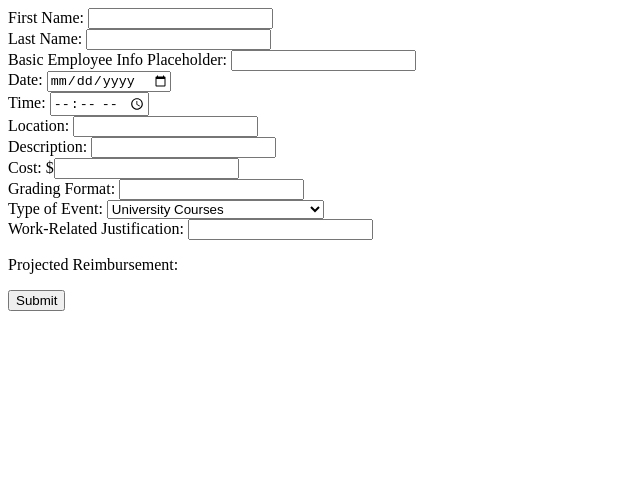
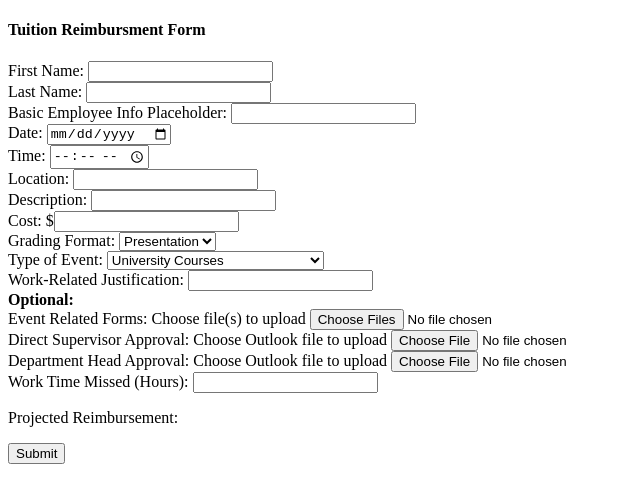
Before and after one commit to Aug27Pega-USF/BatchSource, a plain HTML site: page JS and HTML holding folder/trf_form.html in a window 1280 px wide. Shown: the whole page, without its empty margins (0-640 px from the left). Drawn offline with Linux system fonts and the light colour scheme.

Commit message:
more html/java

```diff
--- a/JS and HTML holding folder/trf_form.html
+++ b/JS and HTML holding folder/trf_form.html
@@ -7,26 +7,33 @@
 </head>
 
 <body>
+    <h4>Tuition Reimbursment Form</h4>
     <form action="trf_form" method="POST">
-        First Name: <input type="text" id="first_name">
+        First Name: <input type="text" id="first_name" pattern="[A-Za-z]+" required>
         <br />
-        Last Name: <input type="text" id="last_name" />
+        Last Name: <input type="text" id="last_name" pattern="[A-Za-z]+" required />
         <br />
-        Basic Employee Info Placeholder: <input type="text" id="employee_info" />
+        Basic Employee Info Placeholder: <input type="text" id="employee_info" required/>
         <br />
         Date: <input type="date" id="date" min="today" required />
         <br />
-        Time: <input type="time" id="time" />
+        Time: <input type="time" id="time" required/>
         <br />
-        Location: <input type="text" id="location" />
+        Location: <input type="text" id="location" required/>
         <br />
-        Description: <input type="text" id="description" />
+        Description: <input type="text" id="description" required/>
         <br />
-        Cost: $<input type="number" id="cost" min="0.00" step="0.01" />
+        Cost: $<input type="number" id="cost" min="0.00" step="0.01" required />
         <br />
-        Grading Format: <input type="text" id="grading_format" />
-        <br />
-        Type of Event: <select id="event_type">
+        Grading Format: <select id="grading_format" required>
+            <option value="Presentation">Presentation</option>
+            <option value="Pass/Fail">Pass/Fail</option>
+            <option value="Percentage">Percentage</option>
+            <option value="Letter Grade">Letter Grade</option>
+        </select>
+        <br>
+        <p id="passing_grade" style="display:none;"></p>
+        Type of Event: <select id="event_type" required>
             <option value="university_courses">University Courses</option>
             <option value="seminars">Seminars</option>
             <option value="cp_classes">Certification Preparation Classes</option>
@@ -35,8 +42,25 @@
             <option value="other">Other</option>
         </select>
         <br />
-        Work-Related Justification: <input type="text" id="justification" />
+        Work-Related Justification: <input type="text" id="justification" required/>
         <br />
+        <strong>Optional:</strong>
+        <div>
+                Event Related Forms:
+                <label for="file">Choose file(s) to upload</label>
+                <input type="file" id="file" name="file" accept= ".pdf, .png, .jpeg, .txt, .doc" multiple>
+        </div>
+        <div>
+                Direct Supervisor Approval:
+                <label for="file">Choose Outlook file to upload</label>
+                <input type="file" id="file" name="file" accept= ".msg">
+        </div>
+        <div>
+                Department Head Approval:
+                <label for="file">Choose Outlook file to upload</label>
+                <input type="file" id="file" name="file" accept= ".msg">
+        </div>
+        Work Time Missed (Hours): <input type="number" id="work_missed" min="0." step="1">
         <p id=projected_reimbursment>Projected Reimbursement: </p>
         <input type="submit" value="Submit" />
     </form>
--- a/JS and HTML holding folder/trf_form.js
+++ b/JS and HTML holding folder/trf_form.js
@@ -24,6 +24,20 @@ function pr_calculation(){
     }
 }
 
+function passing_grade(){
+    let g_format = document.getElementById("grading_format").value;
+    if(g_format=="Percentage"){
+        document.getElementById("passing_grade").innerHTML="Passing Grade (%): <input type=\"number\"  id=\"percentage_pass\" min=\"0\" step=\"1\" required/>";
+        document.getElementById("passing_grade").style.display="block"
+    }else if(g_format=="Letter Grade"){
+        document.getElementById("passing_grade").innerHTML="Passing Grade: <select id=\"letter_pass\" required><option value=\"A+\">A+</option><option value=\"A\">A</option><option value=\"A-\">A-</option><option value=\"B+\">B+</option><option value=\"B\">B</option><option value=\"B-\">B-</option><option value=\"C+\">C+</option><option value=\"C\">C</option><option value=\"C-\">C-</option><option value=\"D+\">D+</option><option value=\"D\">D</option><option value=\"D-\">D-</option></select>";
+        document.getElementById("passing_grade").style.display="block"
+    }else{
+        document.getElementById("passing_grade").innerHTML="";
+        document.getElementById("passing_grade").style.display="none"
+    }
+}
+
 window.onload=function(){
     document.getElementById("cost").setAttribute("onchange", "pr_calculation()")
     document.getElementById("event_type").setAttribute("onchange", "pr_calculation()")
@@ -40,4 +54,5 @@ window.onload=function(){
 
     today = yyyy+'-'+mm+'-'+dd;
     document.getElementById("date").setAttribute("min", today);
+    document.getElementById("grading_format").setAttribute("onchange", "passing_grade()")
 }
```
